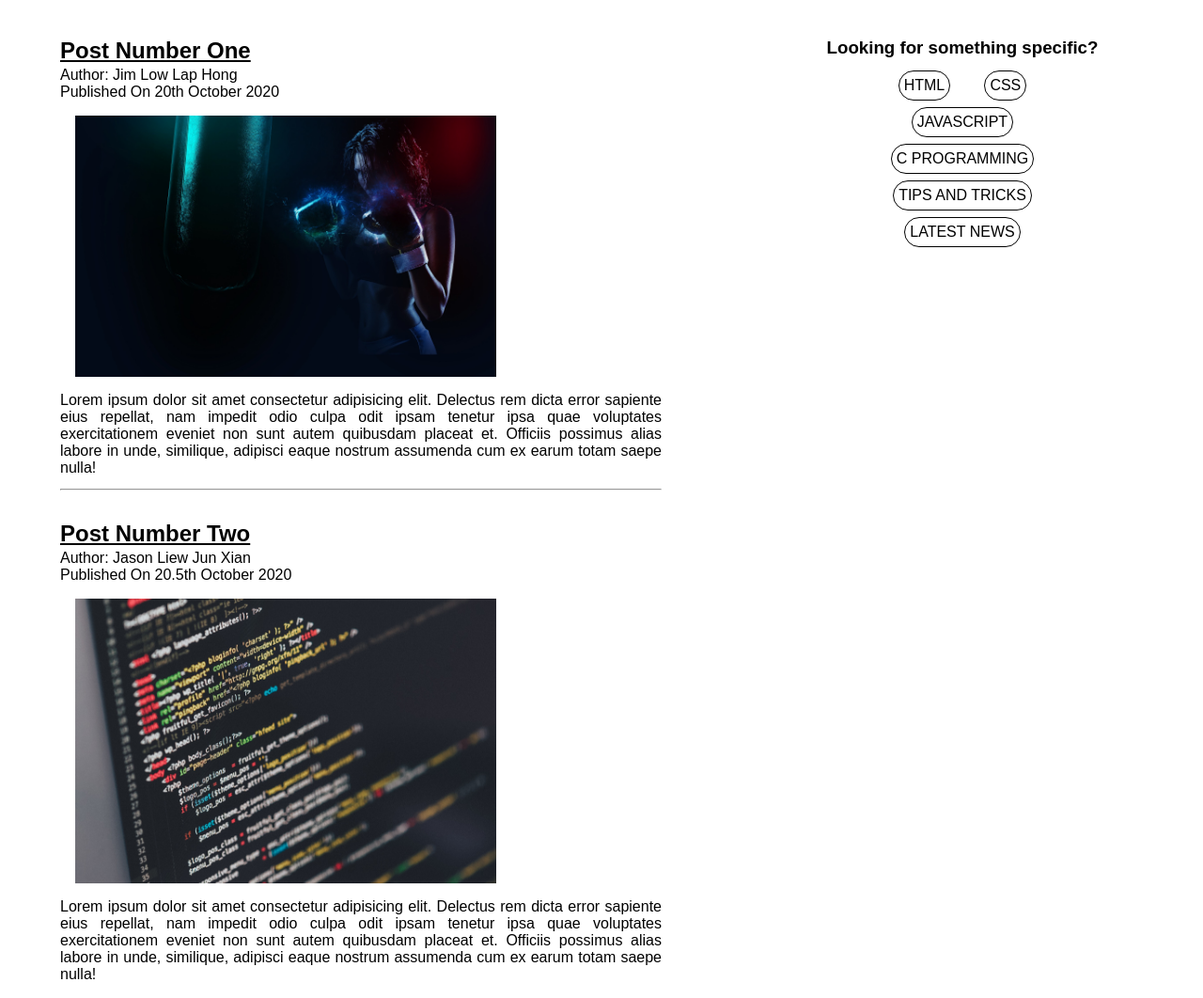
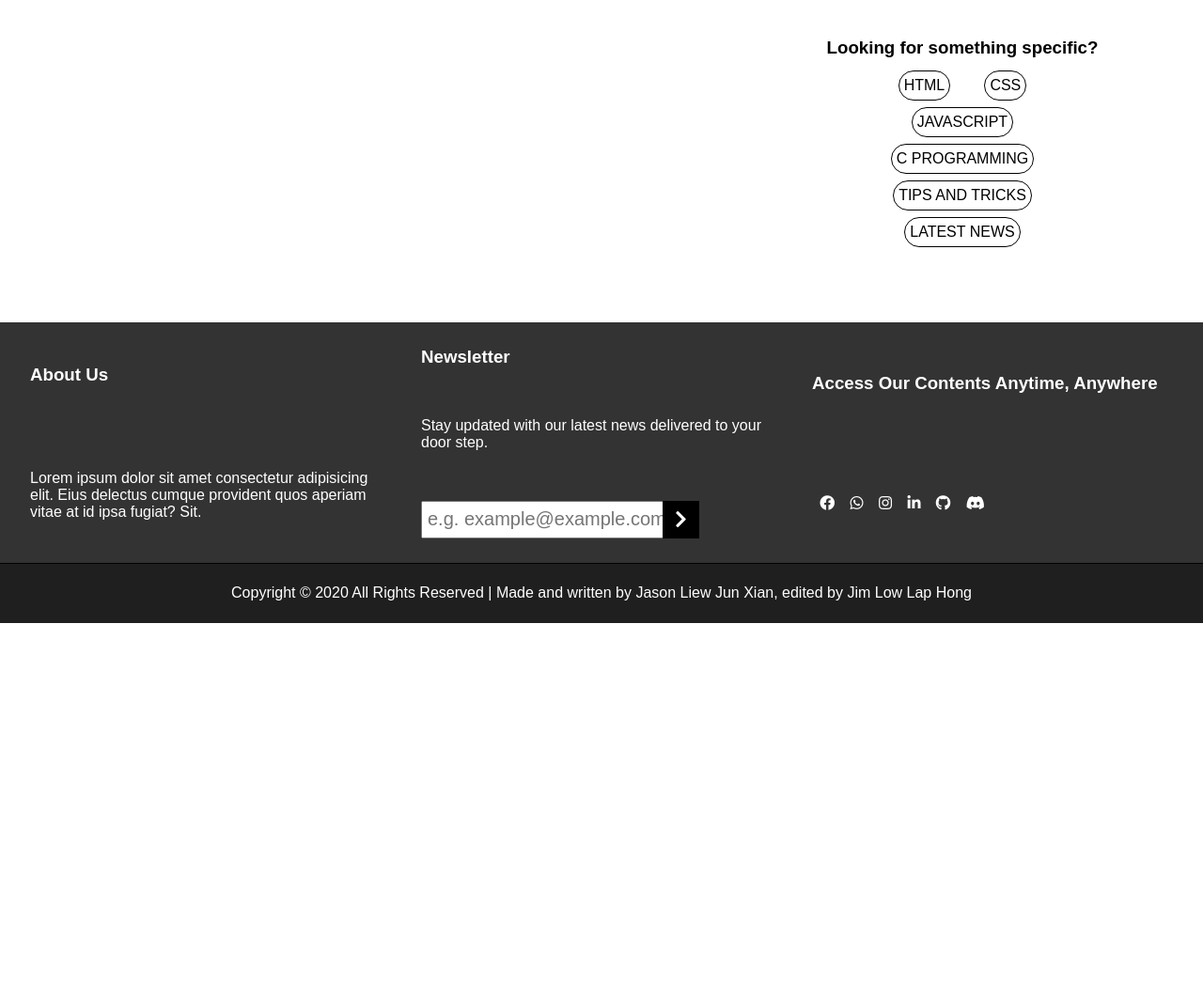
Before and after one commit to jim-low/blog-project, a plain HTML site: page index.html in a window 1280 px wide. Shown: the part 1000-2062 px from the top of the page at 94% size. After the commit the page ends 1663 px from the top, so only its background shows below. Drawn offline with Linux system fonts and the light colour scheme.

Commit message:
linked renderPosts.js to main page

```diff
--- a/index.html
+++ b/index.html
@@ -5,6 +5,7 @@
 		<meta name="viewport" content="width=device-width, initial-scale=1.0">
 		<link rel="stylesheet" href="./styles/index.css">
 		<script src="./scripts/main.js" defer></script>
+		<script src="./scripts/renderPosts.js" defer></script>
 		<link rel="stylesheet" href="https://pro.fontawesome.com/releases/v5.10.0/css/all.css" integrity="sha384-AYmEC3Yw5cVb3ZcuHtOA93w35dYTsvhLPVnYs9eStHfGJvOvKxVfELGroGkvsg+p" crossorigin="anonymous"/>
 		<title>Document</title>
 	</head>
@@ -41,57 +42,7 @@
 				</div>
 			</div> -->
 			<div class="blogArea">
-				<div class="posts">
-					<div class="post">
-						<div class="head">
-							<h2 class="title">
-								<a href="#">
-									Post number one
-								</a>
-							</h2>
-							<div class="author-publish">
-								<p class="author">
-									author: jim low lap hong
-								</p>
-								<p class="publish">
-									published on 20th October 2020
-								</p>
-							</div>
-						</div>
-						<div class="body">
-							<img src="./images/boxer-.jpg" alt="">
-						</div>
-						<div class="desc">
-							Lorem ipsum dolor sit amet consectetur adipisicing elit. Delectus rem dicta error sapiente eius repellat, nam impedit odio culpa odit ipsam tenetur ipsa quae voluptates exercitationem eveniet non sunt autem quibusdam placeat et. Officiis possimus alias labore in unde, similique, adipisci eaque nostrum assumenda cum ex earum totam saepe nulla!
-						</div>
-						<hr />
-					</div>
-					<div class="post">
-						<div class="head">
-							<h2 class="title">
-								<a href="#">
-									Post number two
-								</a>
-							</h2>
-							<div class="author-publish">
-								<p class="author">
-									author: jason liew jun xian
-								</p>
-								<p class="publish">
-									published on 20.5th October 2020
-								</p>
-							</div>
-						</div>
-						<div class="body">
-							<img src="./images/code.jpg" alt="">
-						</div>
-						<div class="tail desc">
-							Lorem ipsum dolor sit amet consectetur adipisicing elit. Delectus rem dicta error sapiente eius repellat, nam impedit odio culpa odit ipsam tenetur ipsa quae voluptates exercitationem eveniet non sunt autem quibusdam placeat et. Officiis possimus alias labore in unde, similique, adipisci eaque nostrum assumenda cum ex earum totam saepe nulla!
-						</div>
-						<hr />
-					</div>
-
-				</div>
+				<div class="posts"></div>
 				<div class="addInfo">
 					<div class="cat">
 						<h3>Looking for something specific?</h3>
```
